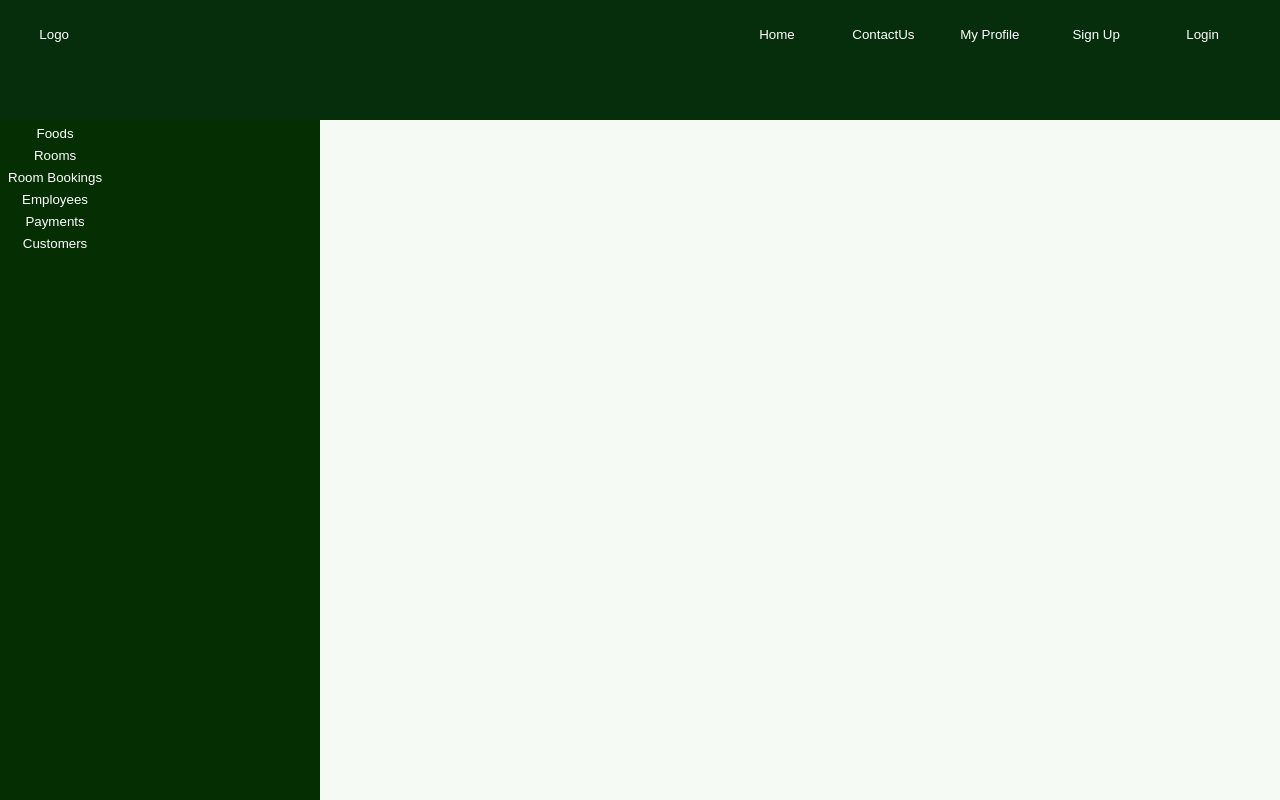
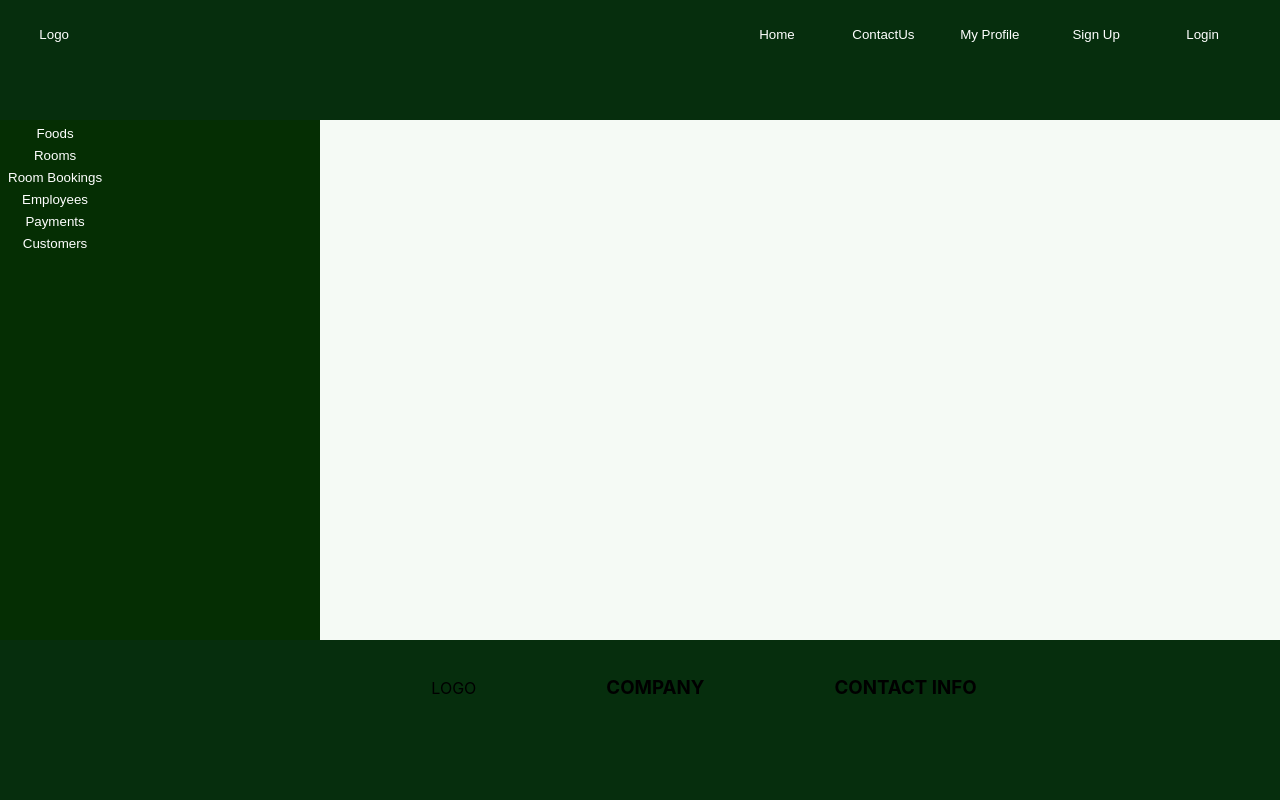
Before and after one commit to siriwardhanasmnp/hotel-system, a React (Create React App) app: page / in a window 1280 px wide. Built offline with nearby package versions, Linux system fonts and the light colour scheme.

Commit message:
home page-M

```diff
--- a/src/Screens/HomePage.jsx
+++ b/src/Screens/HomePage.jsx
@@ -4,6 +4,7 @@ import HomePageStyles from './HomePage.module.css';
 
 import NavBar from '../Common_Components/NavBar'
 import Header from '../Common_Components/Header'
+import Footer from '../Common_Components/Footer'
 
 function HomePage()
 {
@@ -12,6 +13,7 @@ function HomePage()
         <div className={HomePageStyles.screen}>
             <Header/>
             <NavBar/>
+            <Footer/>
         </div>
         </>
     );
```
